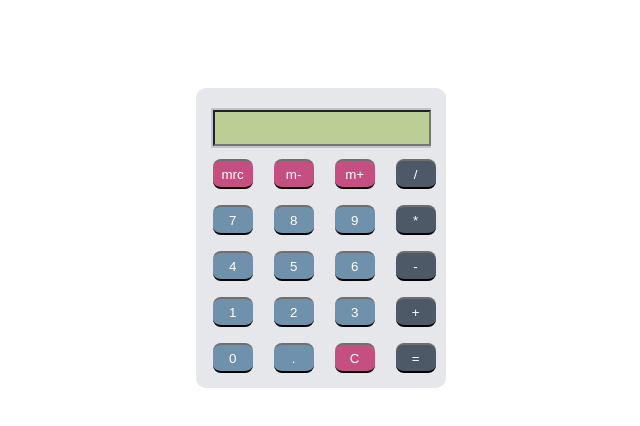
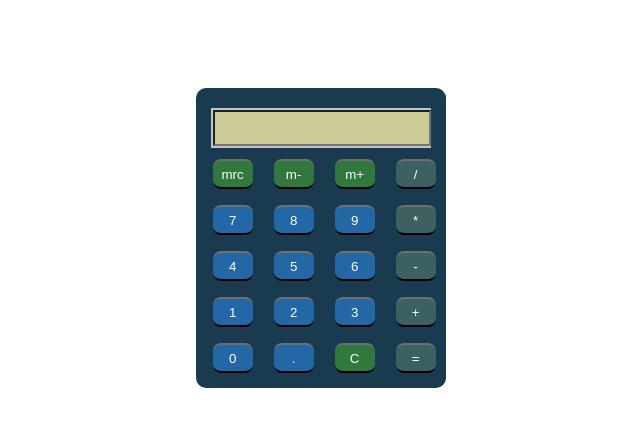
Before and after one commit to James7Ding/Calculator, a plain HTML site: page index.html in a window 1280 px wide. Shown: the whole page, without its empty margins (318-958 px from the left). Drawn offline with Linux system fonts and the light colour scheme.

Commit message:
Changed Button colors and background colors

```diff
--- a/calculator.css
+++ b/calculator.css
@@ -3,7 +3,7 @@
 
 /* Calculator Box */
 .box {
-	background-color: #e5e7ea;
+	background-color: #1A3A4F;
 	height: 300px;
 	width: 250px;
 	border-radius: 10px;
@@ -28,7 +28,7 @@
 	height: 30px;
 	width: 210px;
 	color: black;
-	background-color: #bccd95;
+	background-color: #CCCC99;
 	font-size: 21px;
 	text-align: right;
 }
@@ -49,19 +49,19 @@
 }
 .button.function {
 	color: white;
-	background-color: #c64f81;
+	background-color: #31783E;
 	border-bottom: black 2px solid;
 	border-top: 2px #6f6f6f solid;
 }
 .button.operator {
 	color: white;
-	background-color: #4d5966;
+	background-color: #3D6161;
 	border-bottom: black 2px solid;
 	border-top: 2px #6f6f6f solid;
 }
 .button.number {
 	color: white;
-	background-color: #7091ab;
+	background-color: #2367A6;
 	border-bottom: black 2px solid;
 	border-top: 2px #6f6f6f solid;
 }
```
